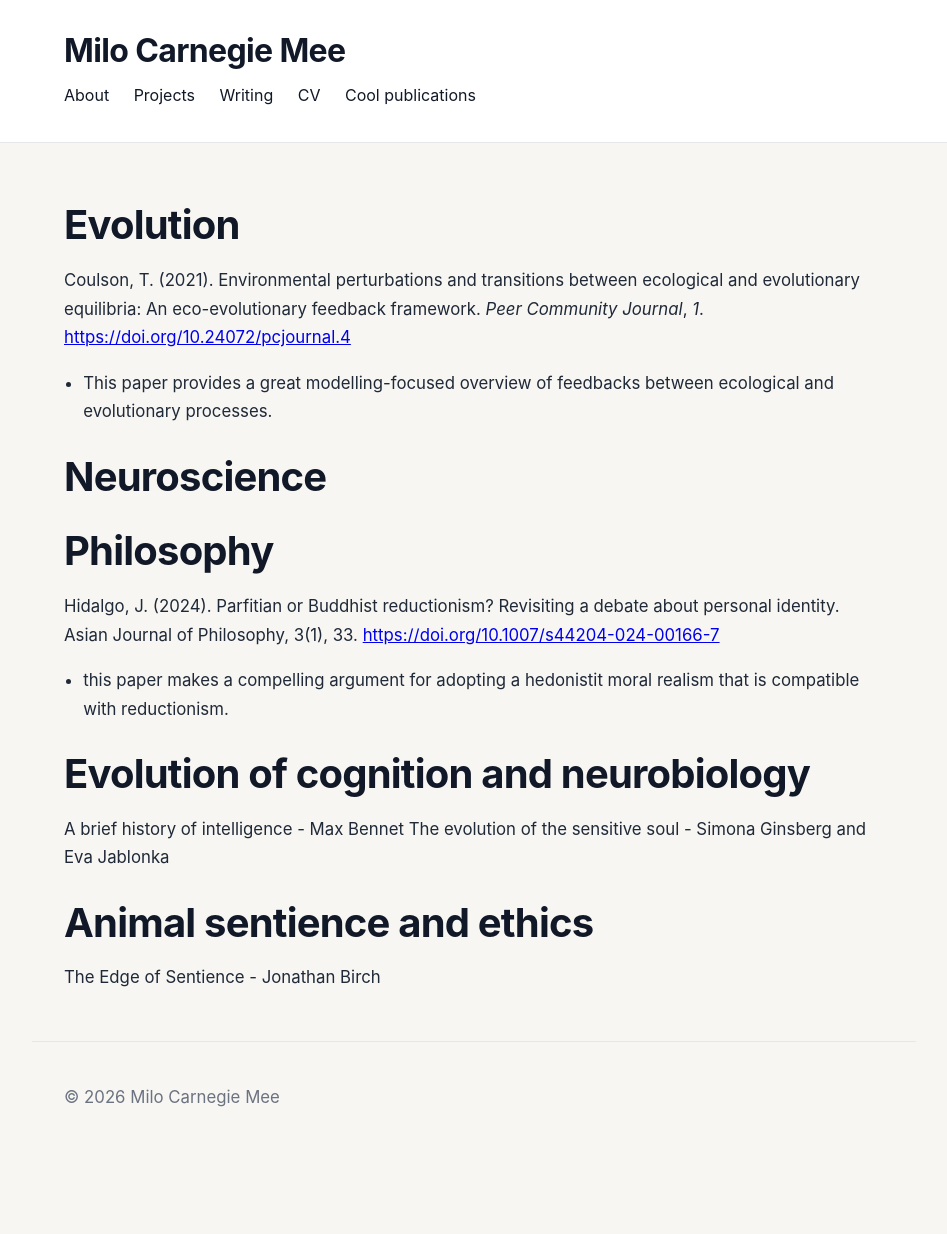
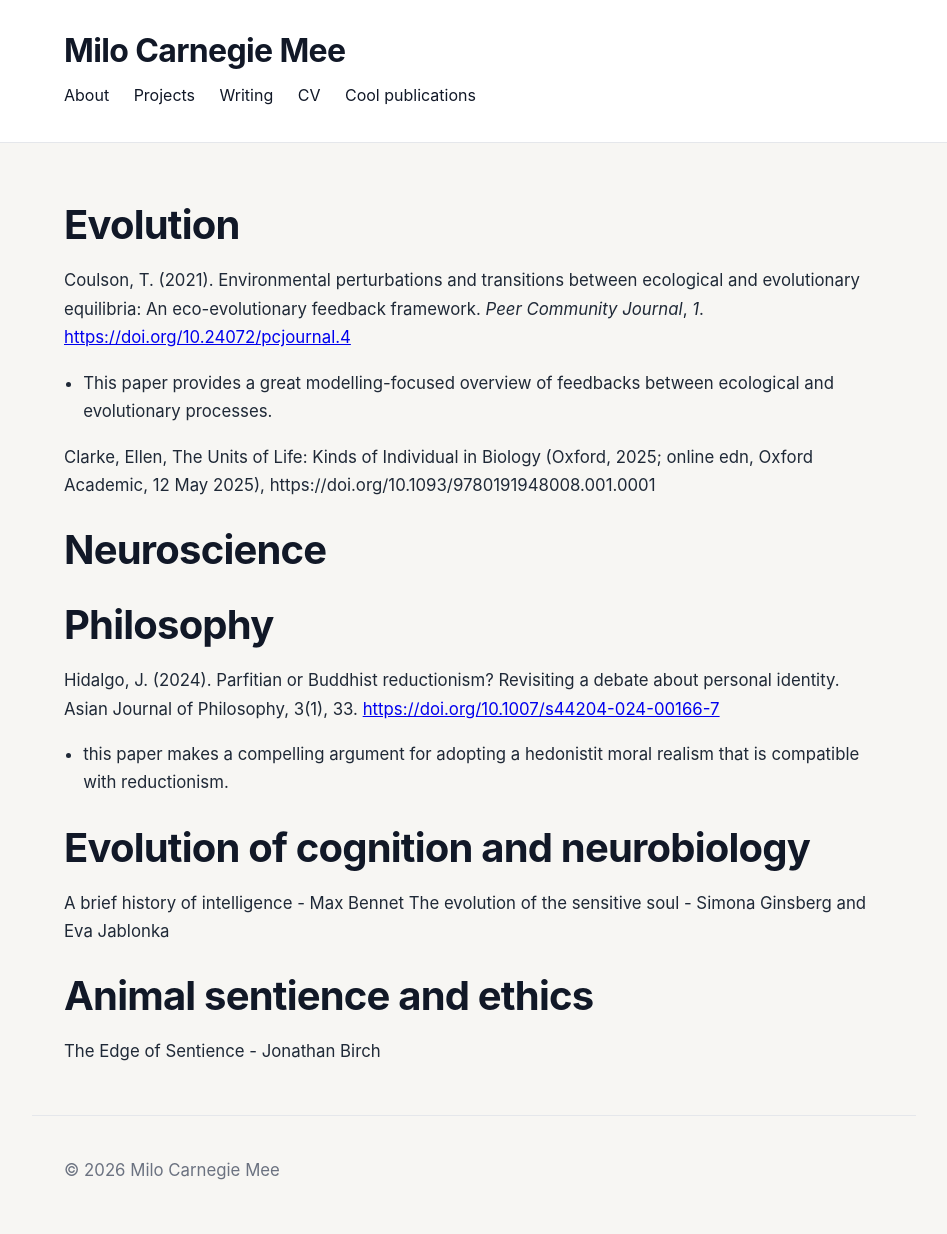
Before and after one commit to Milo-Carnegie-Mee/Milo-Carnegie-Mee.github.io, a Jekyll site: the page built from coolpublications.md, in a window 1280 px wide. Shown: the whole page, without its empty margins (166-1113 px from the left). Built offline with Jekyll 4.4.1, drawn with Linux system fonts in a browser that asks for light colours; before the commit the page ends 1160 px from its top, so only the background shows below that.

Commit message:
Add new publication by Clarke to coolpublications.md

```diff
--- a/coolpublications.md
+++ b/coolpublications.md
@@ -7,6 +7,8 @@ title: cool publications
 
 Coulson, T. (2021). Environmental perturbations and transitions between ecological and evolutionary equilibria: An eco-evolutionary feedback framework. _Peer Community Journal_, _1_. [https://doi.org/10.24072/pcjournal.4](https://doi.org/10.24072/pcjournal.4)
 - This paper provides a great modelling-focused overview of feedbacks between ecological and evolutionary processes.
+
+Clarke, Ellen, The Units of Life: Kinds of Individual in Biology (Oxford, 2025; online edn, Oxford Academic, 12 May 2025), https://doi.org/10.1093/9780191948008.001.0001
 
 # Neuroscience
 
```
